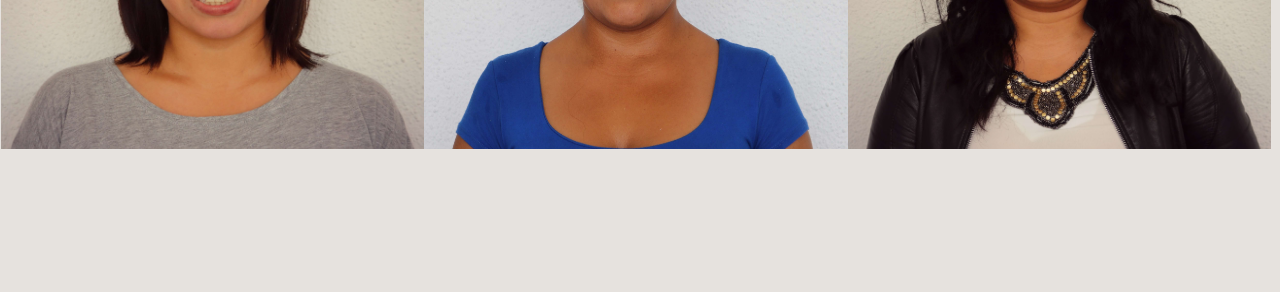
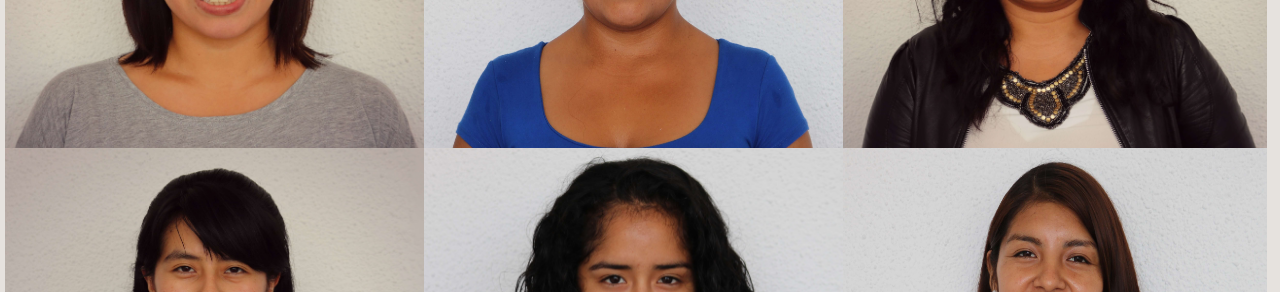
Before and after one commit to arianacabana09/MenuLab, a plain HTML site: page index.html in a window 1280 px wide. Shown: the part 348-640 px from the top of the page. Drawn offline with Linux system fonts and the light colour scheme.

Commit message:
Factorizando html -implementacion js-

```diff
--- a/assets/js/app.js
+++ b/assets/js/app.js
@@ -1,8 +1,10 @@
+// para el Menu
 document.getElementById("toggle").addEventListener("click", function(event){
   event.preventDefault();
   document.getElementById("nav-header").classList.toggle("open");
   document.getElementById('body').classList.toggle("overflow-hidden");
 });
+
 var lastScrollTop = 0;
 window.addEventListener("scroll", function(){
   var currentScroll = window.pageYOffset || document.documentElement.scrollTop;
@@ -10,7 +12,7 @@ window.addEventListener("scroll", function(){
     document.getElementById('nav-background').style.display="none";
     document.getElementById("nav-header").classList.remove("header-in");
     document.getElementById("nav-header").style.opacity = 0;
-   } else {
+  } else{
     document.getElementById('nav-background').style.display="table";
     document.getElementById("nav-header").classList.add("header-in");
     document.getElementById("nav-header").classList.add("solid");
@@ -22,3 +24,41 @@ window.addEventListener("scroll", function(){
   }
   lastScrollTop = currentScroll;
 }, false);
+
+// variables principales
+var divContenedor= document.getElementById("gallery");
+var docFragment = document.createDocumentFragment();
+var infoCoders = ["Fiorella Quispe","Lourdes Vilchez","Rossmery Maldonado",
+"Yessenia Huamán","Miriam Mendoza","Elizabeth Condori","Arantza Burga",
+"Grecia Rayme","Janine Vega","Rosario Felix","Daguiana Revoredo",
+"Jenny Velasquez","Nadia Cuadros","Michell More","Marilu Llamocca",
+"Mariel Garcia","Fiorella Cisneros","Geraldine Chauca","Yellitza Rivera",
+"Stephanie Hiyagon","Emma Tapia","Danna Franco","Flor Retamozo","Nathaly Pacheco",
+"Ericka Vidal","Katherine Ortega","Brilly Majuan","Flor Tello","Leslie Avendaño",
+"Cindy Mendoza","Annia Flores","Betsi Loayza","Aida Sulca","Milagros Gutierrez",
+"Nakarid Jave","Angie Condor","Maricarmen Rojas","Ariana Cabana","Flor Condori",
+"Mitch Rodríguez","Naomi Villanueva","Mari Castillo","Miriam Peralta","Karin Alejo",
+"Liliana Peña","Ruth Salvador","Maribel Sevilla","Wendy Reyes","Cinthia Avendaño",
+"Maria Grecia Cutipa","Ana Durand","Glisse Jorge","Neiza Nuñez","Sandra Solorzano"];
+
+// un for para mostrar a todas las coders
+window.onload = function() {
+  for (var i = 1; i <= infoCoders.length; i++) {
+    var span = document.createElement("span");
+    var figCaption = document.createElement("figcaption");
+    var img = document.createElement("img");
+    var figure = document.createElement("figure");
+    var divCoder = document.createElement("div");
+    var nombreCoder = document.createTextNode(infoCoders[i-1]);
+    img.setAttribute("src","assets/img/students/"+i+".png");
+    figure.setAttribute("class","coder");
+
+    span.appendChild(nombreCoder);
+    figCaption.appendChild(span);
+    figure.appendChild(img);
+    figure.appendChild(figCaption);
+    divCoder.appendChild(figure);
+    docFragment.appendChild(divCoder);
+    divContenedor.appendChild(docFragment);
+  }
+}
--- a/index.html
+++ b/index.html
@@ -33,7 +33,7 @@
   <section>
     <h1>Coders</h1>
     <div id="gallery">
-      <div>
+      <!-- <div>
         <figure class="coder">
           <img src="assets\img\students\1.png" alt="Stephanie">
           <figcaption><span>Fiorella Quispe</span></figcaption>
@@ -50,7 +50,7 @@
           <img src="assets\img\students\3.png" alt="Stephanie">
           <figcaption><span>Leydi Maldonado</span></figcaption>
         </figure>
-      </div>
+      </div> -->
     </div>
   </section>
   <footer>
```
Also changed, not shown: grid.html (+0 -2 lines). Lines whose indentation alone changed are shown as unchanged.
